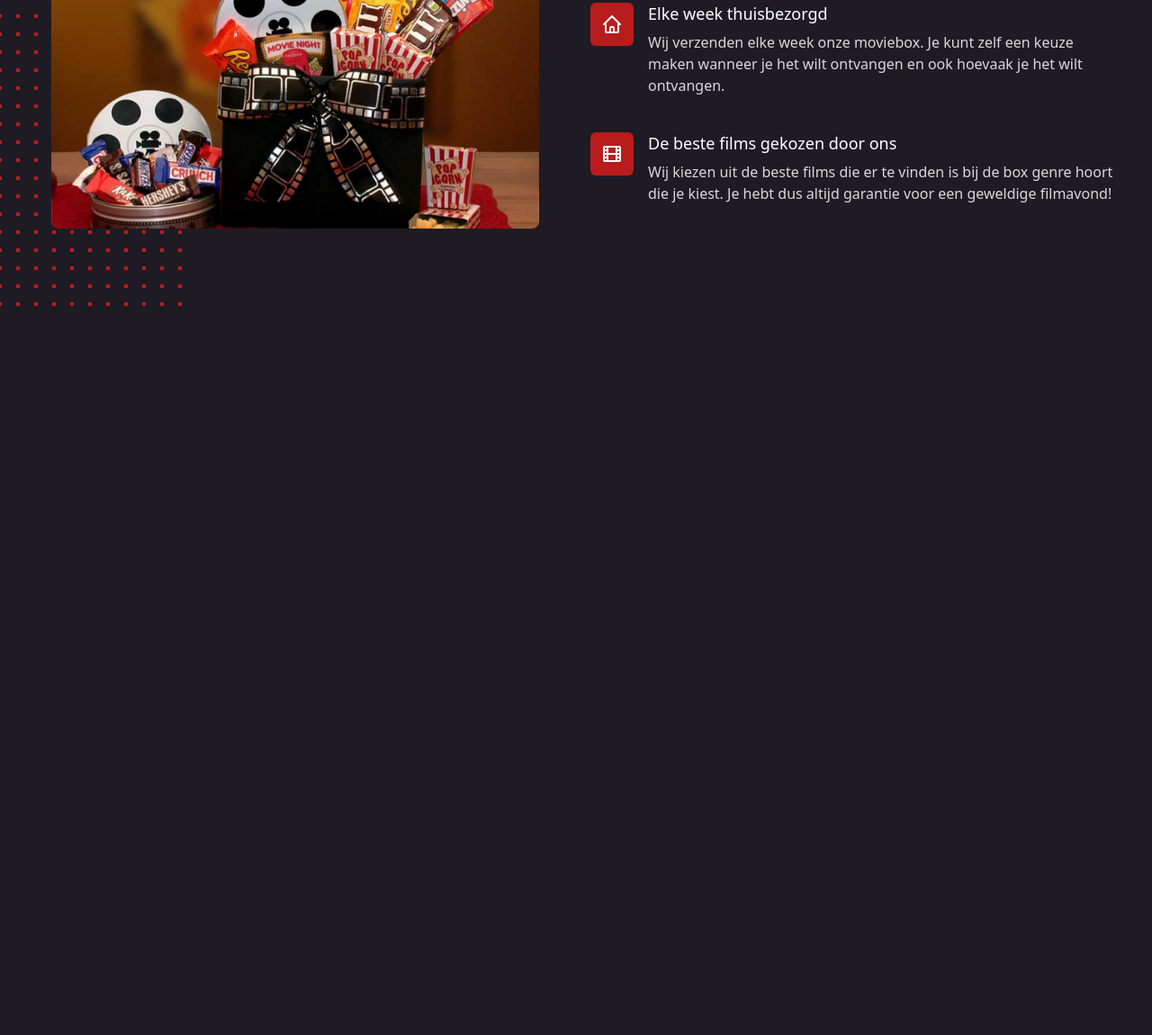
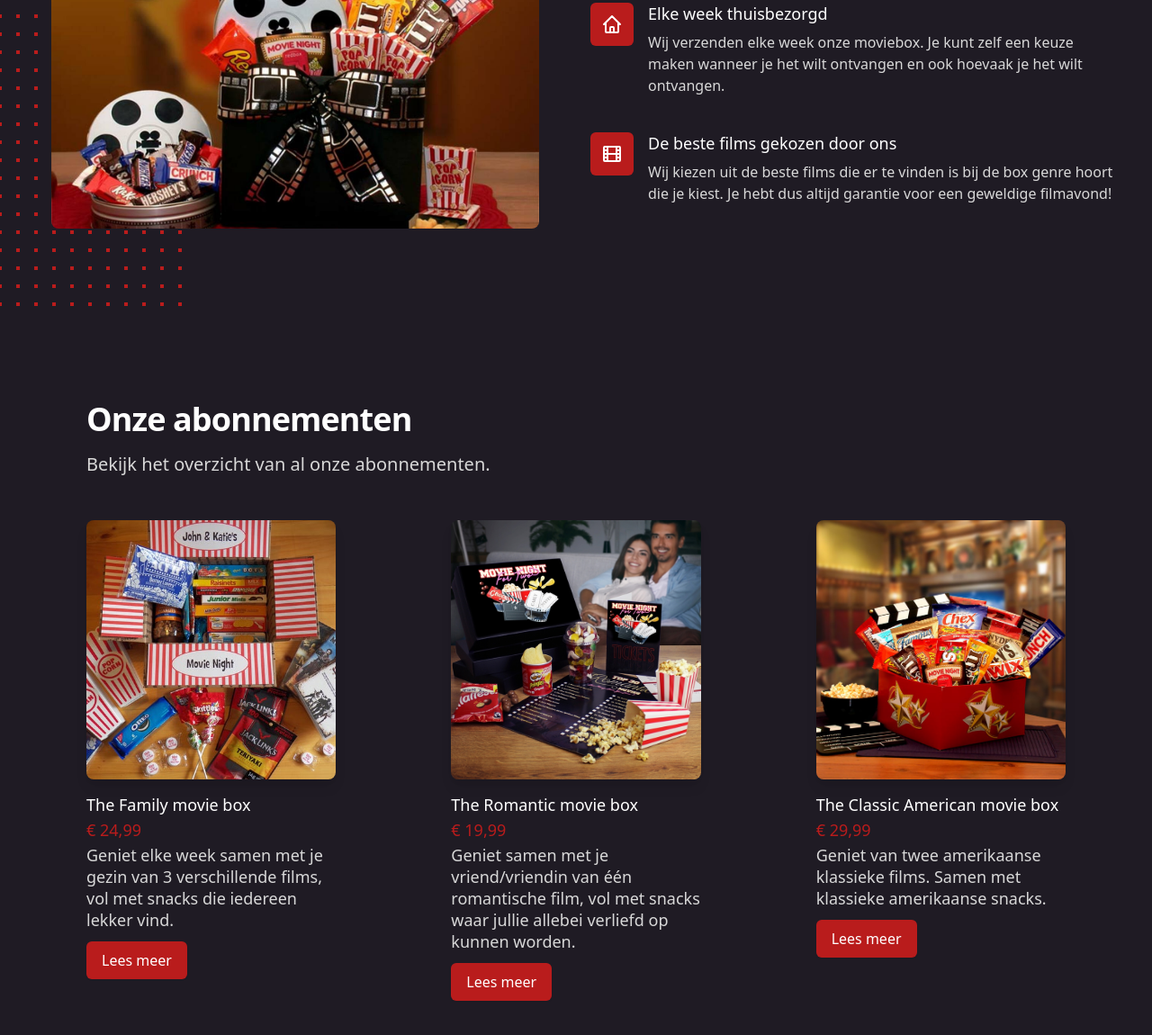
Before and after one commit to MeesPos/k_id-examen, a website: page code/index.html in a window 1280 px wide. Shown: the part 1272-2422 px from the top of the page at 90% size. Before the commit the page ends 1622 px from the top, so only its background shows below. Drawn offline with nearby package versions, Linux system fonts and the light colour scheme; files that its build step writes are made by us from their sources.

Commit message:
Added "Onze abonnementen"

```diff
--- a/code/index.html
+++ b/code/index.html
@@ -226,6 +226,90 @@
             </div>
         </div>
     </div>
+
+    <div class="py-12 px-4 w-full sm:w-auto max-w-screen sm:mx-16 sm:px-6 lg:px-8 lg:py-24">
+        <div class="space-y-12">
+            <div class="space-y-5 sm:space-y-4 md:max-w-xl lg:max-w-3xl xl:max-w-none">
+                <h2 class="text-3xl font-bold text-white tracking-tight sm:text-4xl">Onze abonnementen</h2>
+                <p class="text-xl text-gray-desc">Bekijk het overzicht van al onze abonnementen.</p>
+            </div>
+            <ul
+                class="space-y-12 sm:grid sm:grid-cols-2 sm:gap-x-6 sm:gap-y-12 sm:space-y-0 lg:grid-cols-3 lg:gap-x-32">
+                <li>
+                    <div class="space-y-4">
+                        <div class="aspect-w-3 aspect-h-2">
+                            <img class="object-cover h-72 w-full shadow-lg rounded-lg" src="img/boxes/new_box-1.jpg"
+                                alt="">
+                        </div>
+
+                        <div class="space-y-2">
+                            <div class="text-lg leading-6 font-medium space-y-1">
+                                <h3 class="text-white">The Family movie box</h3>
+                                <p class="text-red">&euro; 24,99</p>
+                                <p class="text-gray-desc font-normal">Geniet elke week samen met je gezin van 3
+                                    verschillende films, vol
+                                    met snacks die iedereen lekker vind.</p>
+                                <a href="#">
+                                    <button type="button"
+                                        class="mt-3 inline-flex items-center px-4 py-2 border border-transparent text-base font-normal rounded-md shadow-sm text-white bg-red hover:bg-red-dark focus:outline-none focus:ring-2 focus:ring-offset-2 focus:ring-indigo-500">
+                                        Lees meer
+                                    </button>
+                                </a>
+                            </div>
+                        </div>
+                    </div>
+                </li>
+
+                <li>
+                    <div class="space-y-4">
+                        <div class="aspect-w-3 aspect-h-2">
+                            <img class="object-cover h-72 w-full shadow-lg rounded-lg" src="img/boxes/new_box-2.jpg"
+                                alt="">
+                        </div>
+
+                        <div class="space-y-2">
+                            <div class="text-lg leading-6 font-medium space-y-1">
+                                <h3 class="text-white">The Romantic movie box</h3>
+                                <p class="text-red">&euro; 19,99</p>
+                                <p class="text-gray-desc font-normal">Geniet samen met je vriend/vriendin van één
+                                    romantische film, vol met snacks waar jullie allebei verliefd op kunnen worden.</p>
+                                <a href="#">
+                                    <button type="button"
+                                        class="mt-3 inline-flex items-center px-4 py-2 border border-transparent text-base font-normal rounded-md shadow-sm text-white bg-red hover:bg-red-dark focus:outline-none focus:ring-2 focus:ring-offset-2 focus:ring-indigo-500">
+                                        Lees meer
+                                    </button>
+                                </a>
+                            </div>
+                        </div>
+                    </div>
+                </li>
+
+                <li>
+                    <div class="space-y-4">
+                        <div class="aspect-w-3 aspect-h-2">
+                            <img class="object-cover h-72 w-full shadow-lg rounded-lg" src="img/boxes/new_box-3.jpg"
+                                alt="">
+                        </div>
+
+                        <div class="space-y-2">
+                            <div class="text-lg leading-6 font-medium space-y-1">
+                                <h3 class="text-white">The Classic American movie box</h3>
+                                <p class="text-red">&euro; 29,99</p>
+                                <p class="text-gray-desc font-normal">Geniet van twee amerikaanse klassieke films. Samen
+                                    met klassieke amerikaanse snacks.</p>
+                                <a href="#">
+                                    <button type="button"
+                                        class="mt-3 inline-flex items-center px-4 py-2 border border-transparent text-base font-normal rounded-md shadow-sm text-white bg-red hover:bg-red-dark focus:outline-none focus:ring-2 focus:ring-offset-2 focus:ring-indigo-500">
+                                        Lees meer
+                                    </button>
+                                </a>
+                            </div>
+                        </div>
+                    </div>
+                </li>
+            </ul>
+        </div>
+    </div>
 </body>
 
 <script src="js/app.js"></script>
```
Also changed, not shown: code/img/boxes/new_box-1.jpg (added), code/img/boxes/new_box-2.jpg (added), code/img/boxes/new_box-3.jpg (added).
